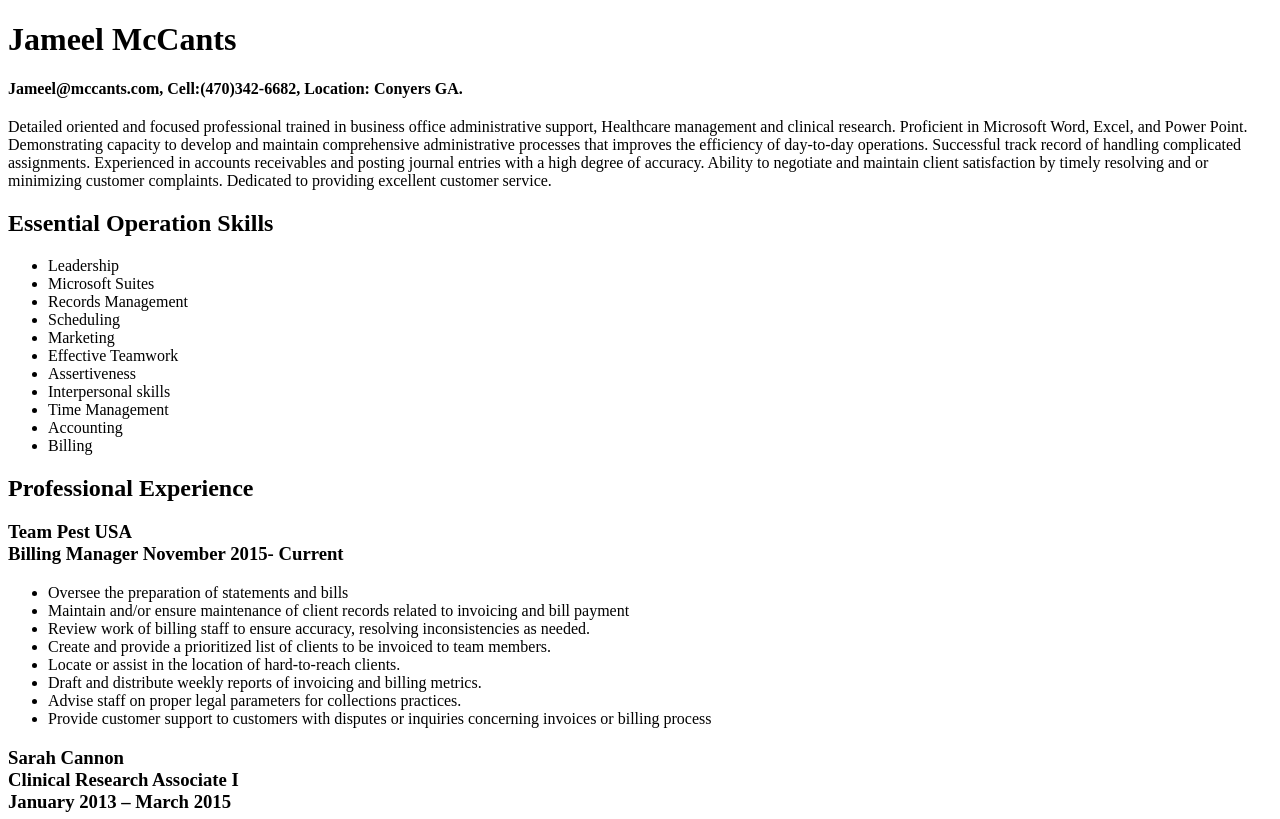
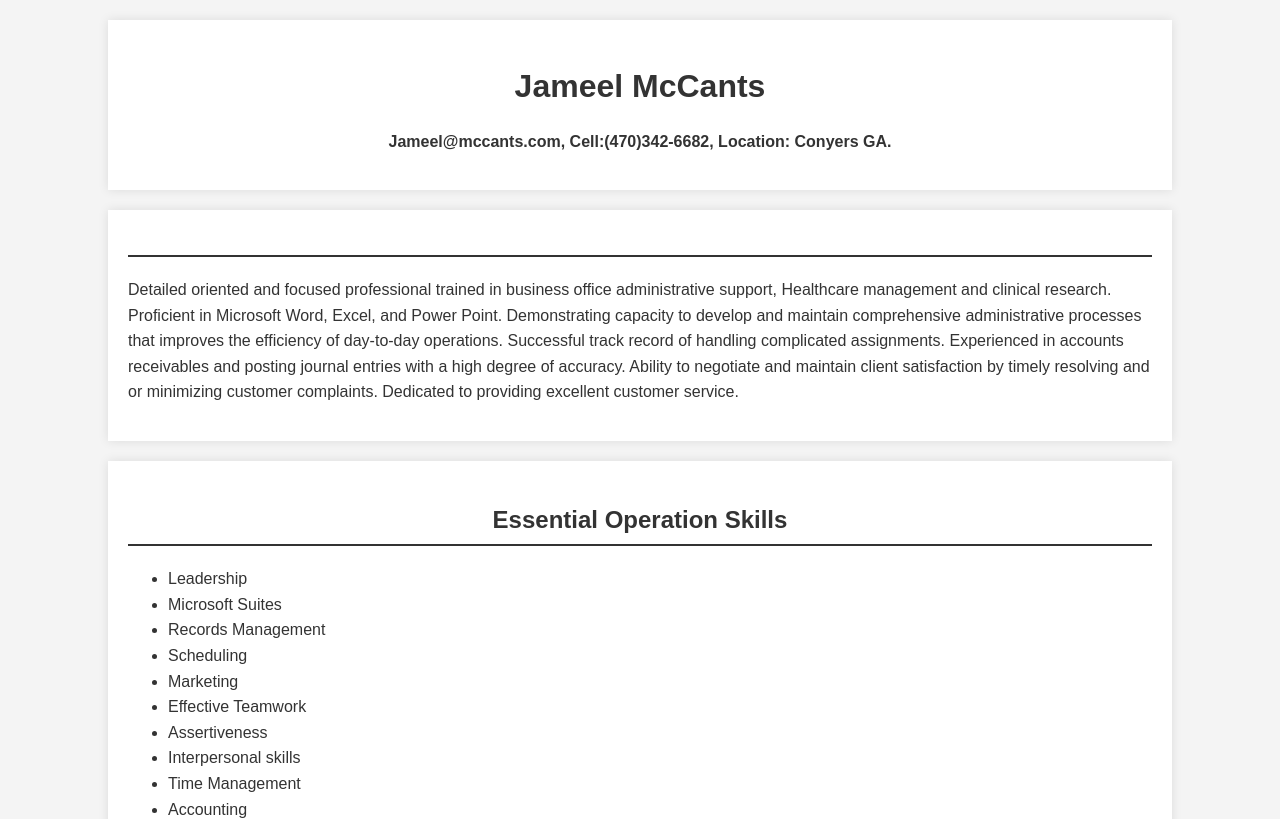
Before and after one commit to FabianForesight/resume-project, a plain HTML site: page index.html in a window 1280 px wide. Shown: the top 819 px of the page. Drawn offline with Linux system fonts and the light colour scheme; a script that the page names is missing.

Commit message:
html resume with style.css

```diff
--- a/index.html
+++ b/index.html
@@ -5,6 +5,7 @@
     <meta charset="UTF-8">
     <meta name="viewport" content="width=device-width, initial-scale=1.0">
     <title>My Resume</title>
+    <link rel="stylesheet" href="styles.css">
 </head>
 
 <body>
--- /dev/null
+++ b/styles.css
@@ -0,0 +1,58 @@
+body {
+    font-family: Arial, sans-serif;
+    line-height: 1.6;
+    margin: 0;
+    padding: 0;
+    background-color: #f4f4f4;
+    color: #333;
+}
+
+header,
+section,
+footer {
+    padding: 20px;
+    margin: 20px auto;
+    width: 80%;
+    background-color: #fff;
+    box-shadow: 0 0 10px rgba(0, 0, 0, 0.1);
+}
+
+header {
+    text-align: center;
+}
+
+h1 {
+    margin-bottom: 5px;
+}
+
+h2 {
+    text-align: center;
+    border-bottom: 2px solid #333;
+    padding-bottom: 5px;
+}
+
+//ul {
+list-style-type: none;
+padding: 0;
+}
+
+// ul li {
+background: #e4e4e4;
+margin: 5px 0;
+padding: 10px;
+border-radius: 5px;
+}
+
+.job,
+.school,
+.ta {
+    margin-bottom: 20px;
+}
+
+//.school {
+background: #e4e4e4;
+margin: 5px 0;
+padding: 10px;
+border-radius: 5px;
+
+}
```
